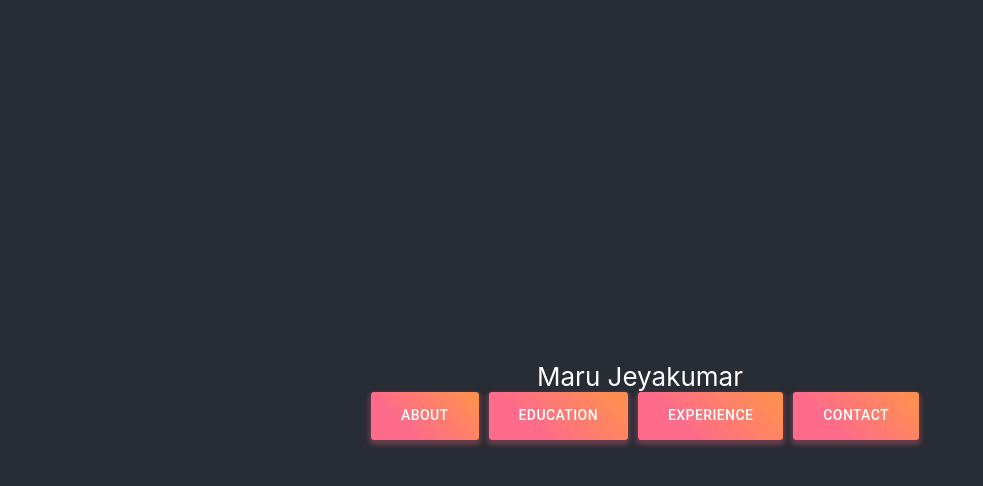
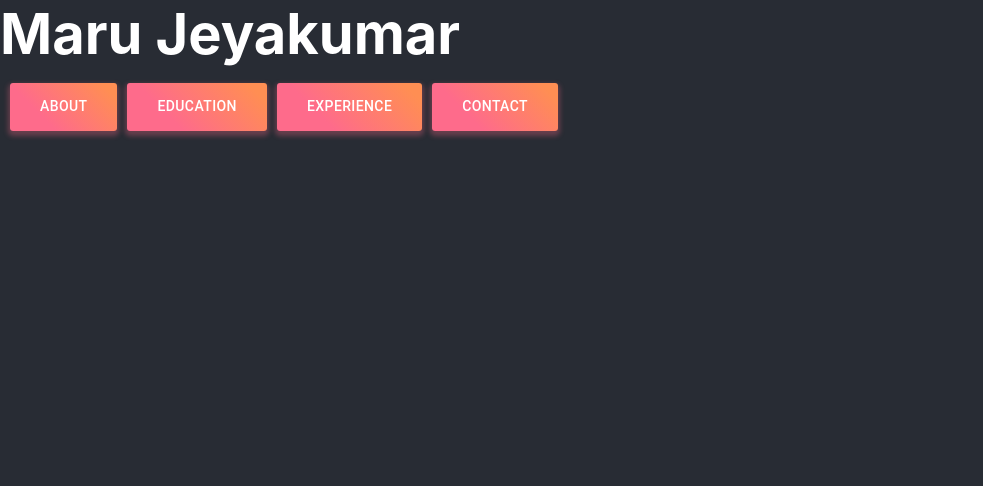
Before and after one commit to marujeyakumar/maru-website, a React (Create React App) app: page / in a window 1280 px wide. Shown: the top 486 px of the page, without its empty margins (0-983 px from the left). Built offline with nearby package versions, Linux system fonts and the light colour scheme.

Commit message:
Modify font text

```diff
--- a/src/App.css
+++ b/src/App.css
@@ -3,12 +3,12 @@
 }
 
 .App-header {
-    background-color: #282c34;
+    background: #282c34;;
     min-height: 100vh;
     display: flex;
     flex-direction: column;
-    align-items: center;
-    justify-content: center;
-    font-size: calc(10px + 2vmin);
-    color: white;
+    justify-content: left;
+    font-size: calc(40px + 2vmin);
+    font-weight: bold;
+    color:white;
 }
```
Also changed, not shown: public/manifest.json, 1 other file (tests, documents, lock files or other folders).
